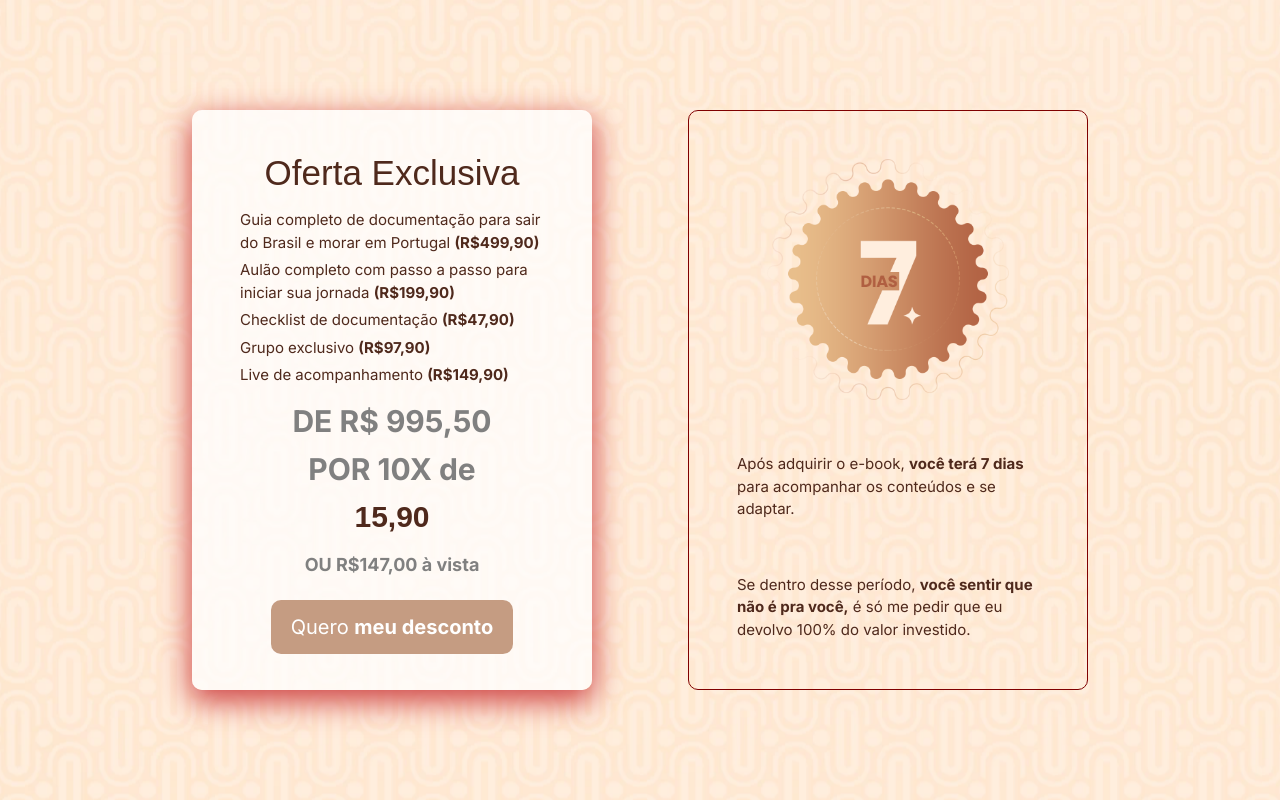
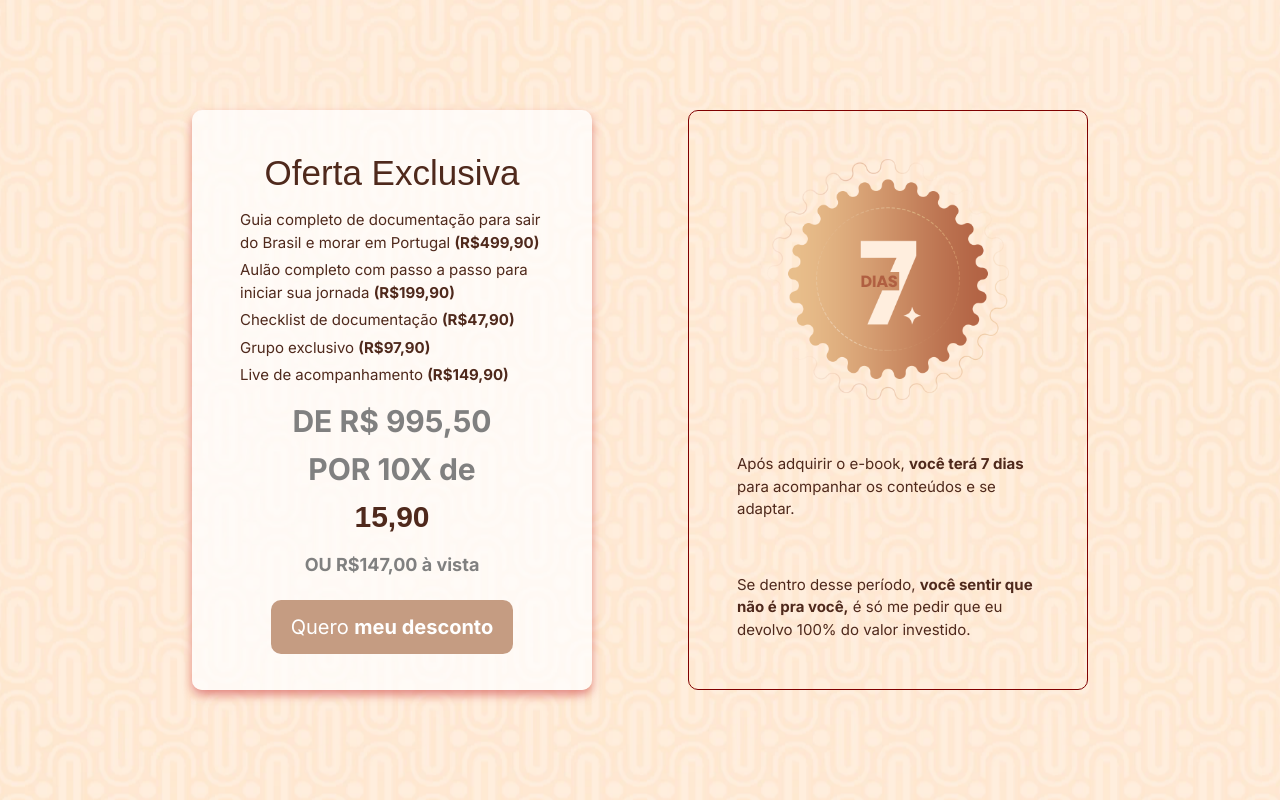
Before and after one commit to mediasm4rtlegacy/Pamela-Page, a Next.js app: page / in a window 1280 px wide. In both pictures the pointer is over the element 392 px from the left and 3760 px from the top of the page. Shown: the part 3360-4160 px from the top of the page. Built offline with nearby package versions, Linux system fonts and the light colour scheme.

Commit message:
feat: global.css

```diff
--- a/src/app/globals.css
+++ b/src/app/globals.css
@@ -338,7 +338,7 @@ h1, h2, h3, h4, h5{
 }
 .banner-5 .card:hover{
   transform: translateY(-20px);
-  box-shadow: 0px 10px 30px 2px rgb(208, 70, 70);
+  box-shadow: 0px 5px 10px rgba(208, 70, 70, 0.6);
 }
 .banner-5 .card h2{
   font-size: 40px;
```
